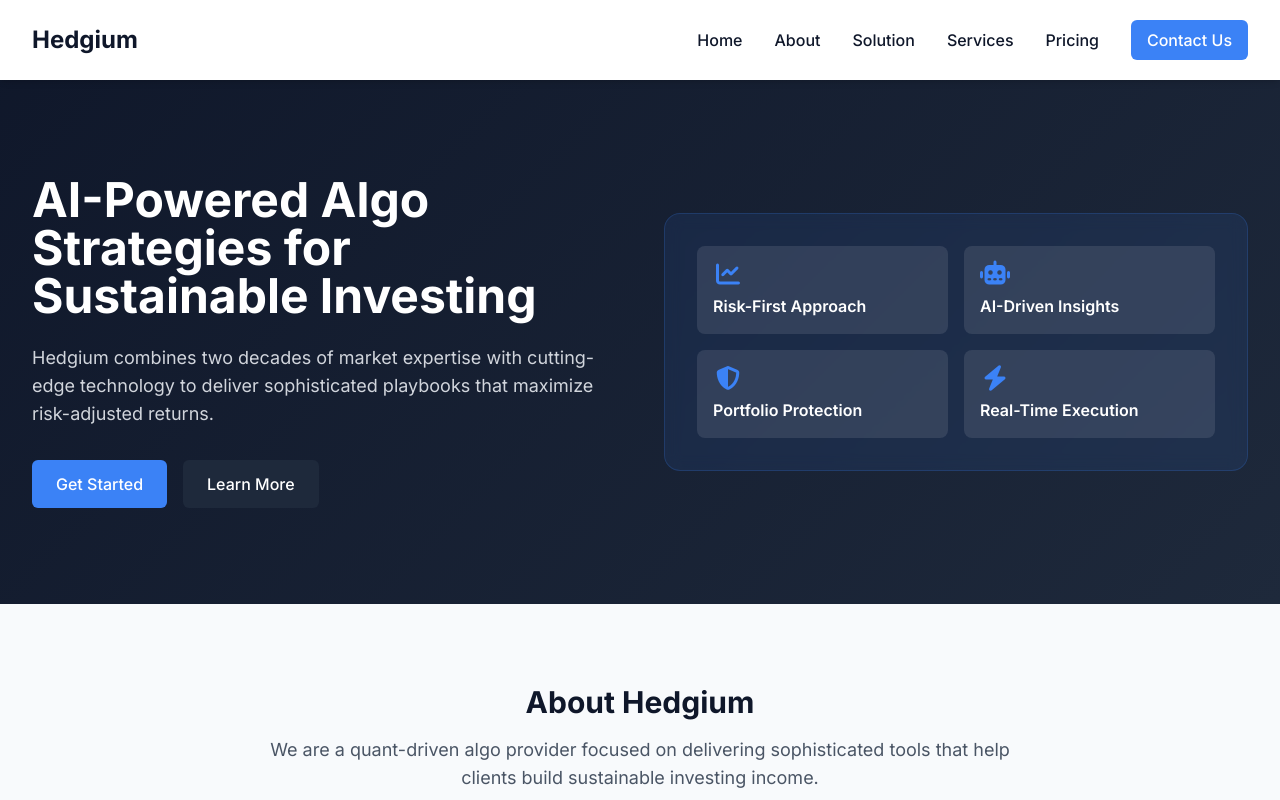
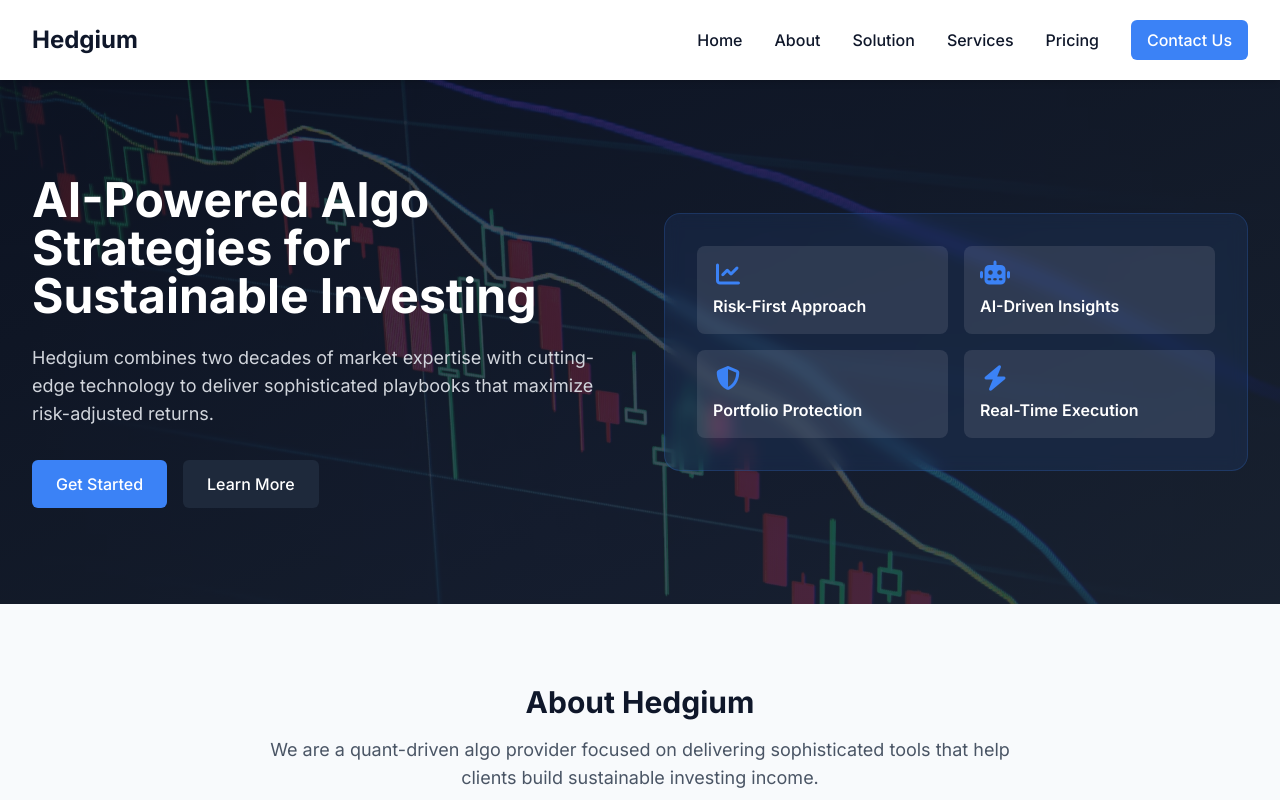
Before and after one commit to Hedgium/hedgium-landing-page, a website built with Vite: page index.html in a window 1280 px wide. Shown: the top 800 px of the page. Built offline with nearby package versions, Linux system fonts and the light colour scheme.

Commit message:
some changes

```diff
--- a/index.html
+++ b/index.html
@@ -55,17 +55,29 @@
     </nav>
 
     <!-- Hero Section -->
-    <section id="home" class="gradient-bg pt-20">
-        <div class="max-w-7xl mx-auto px-4 sm:px-6 lg:px-8 py-24">
-            <div class="grid grid-cols-1 md:grid-cols-2 gap-12 items-center">
+<section id="home" class="relative pt-20">
+  <div class="relative max-w-7xl mx-auto px-4 sm:px-6 lg:px-8 py-24
+              bg-[url('/hero_bg.avif')]
+              bg-cover bg-center  overflow-hidden">
+
+    <!-- Gradient overlay -->
+    <div class="absolute inset-0 bg-gradient-to-br from-[#0F172A]/80 to-[#1E293B]/80"></div>
+
+    <!-- Content -->
+    <div class="relative grid grid-cols-1 md:grid-cols-2 gap-12 items-center">
       <div>
-                    <h1 class="text-4xl md:text-5xl font-bold text-white mb-6">AI-Powered Algo Strategies for Sustainable Investing</h1>
-                    <p class="text-lg text-gray-300 mb-8">Hedgium combines two decades of market expertise with cutting-edge technology to deliver sophisticated playbooks that maximize risk-adjusted returns.</p>
+        <h1 class="text-4xl md:text-5xl font-bold text-white mb-6">
+          AI-Powered Algo Strategies for Sustainable Investing
+        </h1>
+        <p class="text-lg text-gray-300 mb-8">
+          Hedgium combines two decades of market expertise with cutting-edge technology to deliver sophisticated playbooks that maximize risk-adjusted returns.
+        </p>
         <div class="flex space-x-4">
           <a href="#contact" class="bg-accent text-white px-6 py-3 rounded-md font-medium hover:bg-blue-600 transition">Get Started</a>
           <a href="#solution" class="bg-secondary text-white px-6 py-3 rounded-md font-medium hover:bg-gray-800 transition">Learn More</a>
         </div>
       </div>
+
       <div class="relative">
         <div class="bg-accent/10 rounded-2xl p-8 backdrop-blur-sm border border-accent/20">
           <div class="grid grid-cols-2 gap-4">
@@ -89,8 +101,10 @@
         </div>
       </div>
     </div>
+
   </div>
 </section>
+
 
     <!-- About Section -->
     <section id="about" class="section-padding bg-light">
```
Also changed, not shown: public/hero_bg.avif (added). Lines whose indentation alone changed are shown as unchanged.
